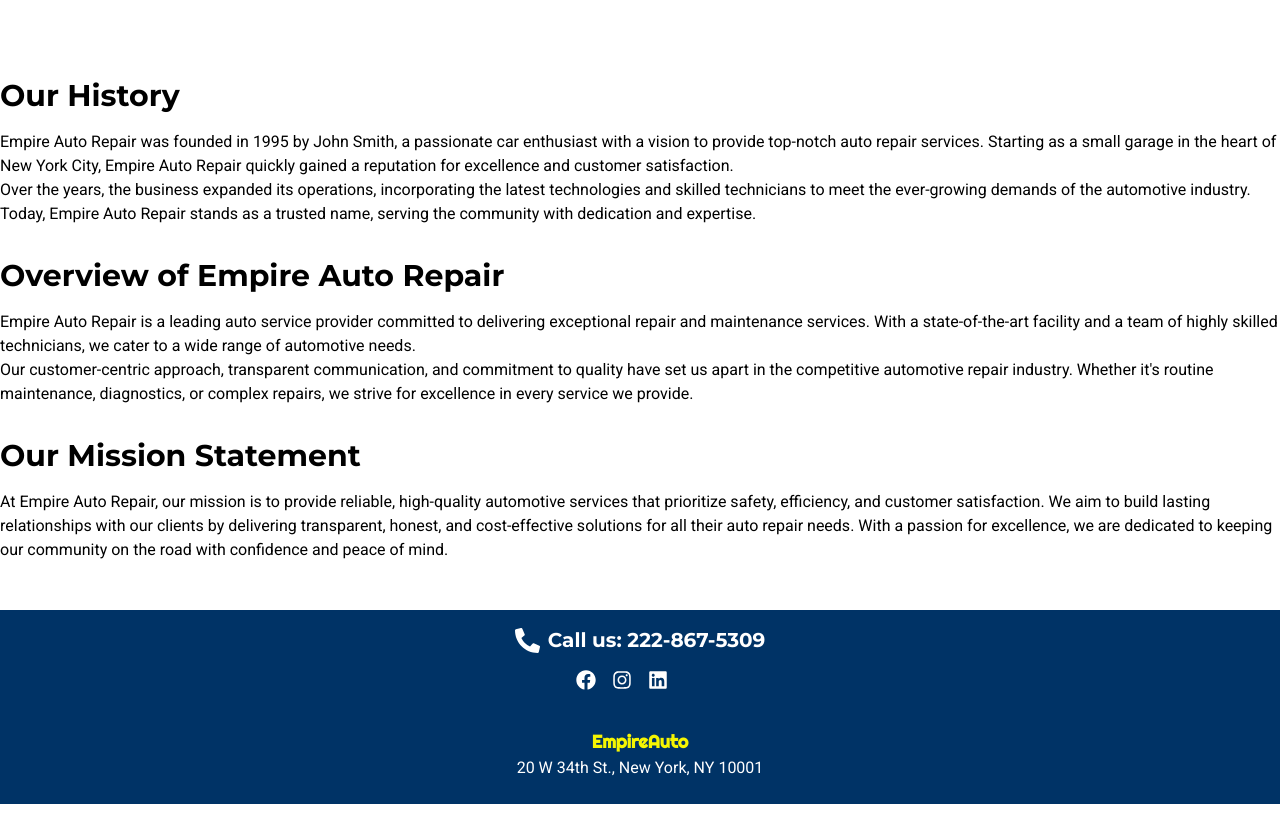
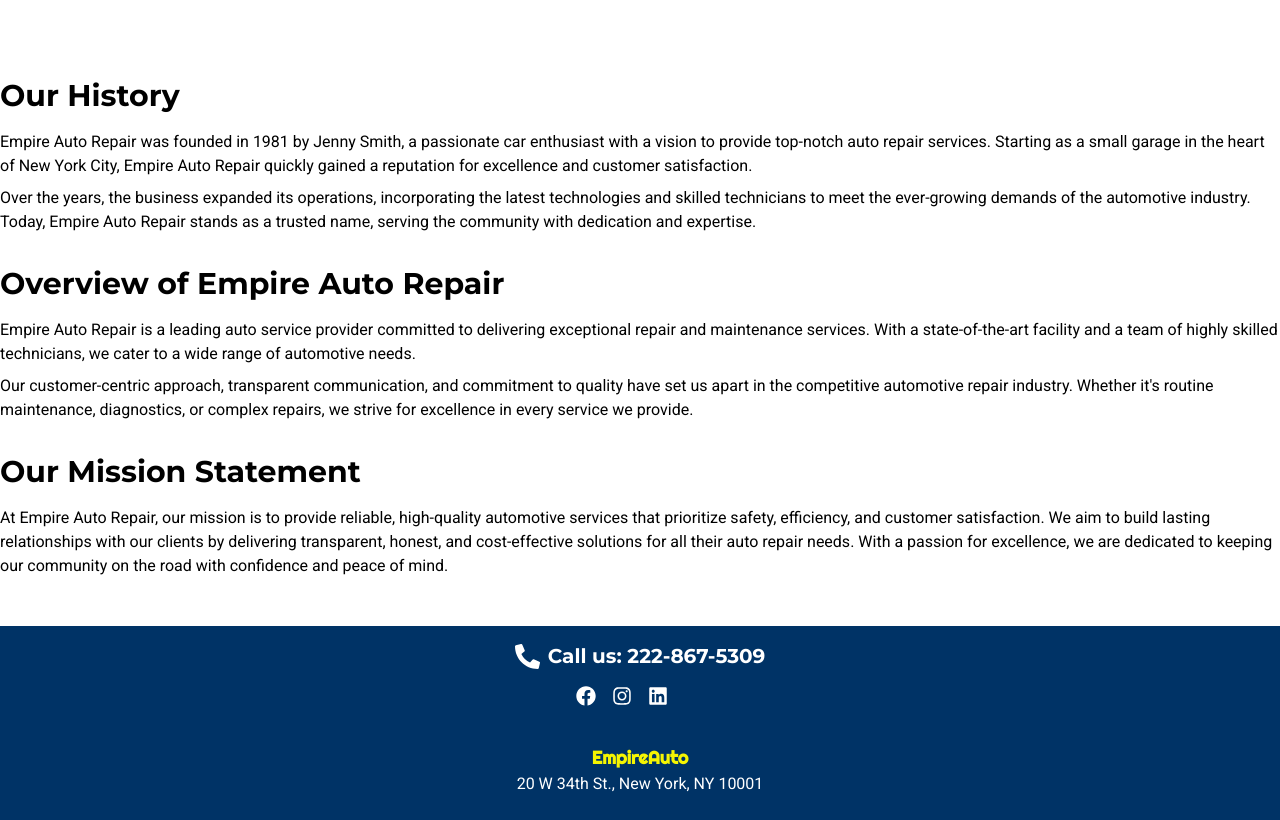
Before and after one commit to johnlombardi389/auto-website, a React (Vite) app: page / in a window 1280 px wide. Shown: the part 3360-4180 px from the top of the page. Built offline with nearby package versions, Linux system fonts and the light colour scheme; some icons are missing.

Commit message:
Added padding to paragraphs in about

```diff
--- a/src/components/About.jsx
+++ b/src/components/About.jsx
@@ -6,8 +6,8 @@ const About = () => {
           <h1 className="text-3xl font-bold mb-4 font-montserrat">
             Our History
           </h1>
-          <p className="font-roboto">
-            Empire Auto Repair was founded in 1995 by John Smith, a passionate
+          <p className="font-roboto pb-2">
+            Empire Auto Repair was founded in 1981 by Jenny Smith, a passionate
             car enthusiast with a vision to provide top-notch auto repair
             services. Starting as a small garage in the heart of New York City,
             Empire Auto Repair quickly gained a reputation for excellence and
@@ -27,7 +27,7 @@ const About = () => {
           <h1 className="text-3xl font-bold mb-4 font-montserrat">
             Overview of Empire Auto Repair
           </h1>
-          <p className="font-roboto">
+          <p className="font-roboto pb-2">
             Empire Auto Repair is a leading auto service provider committed to
             delivering exceptional repair and maintenance services. With a
             state-of-the-art facility and a team of highly skilled technicians,
```
